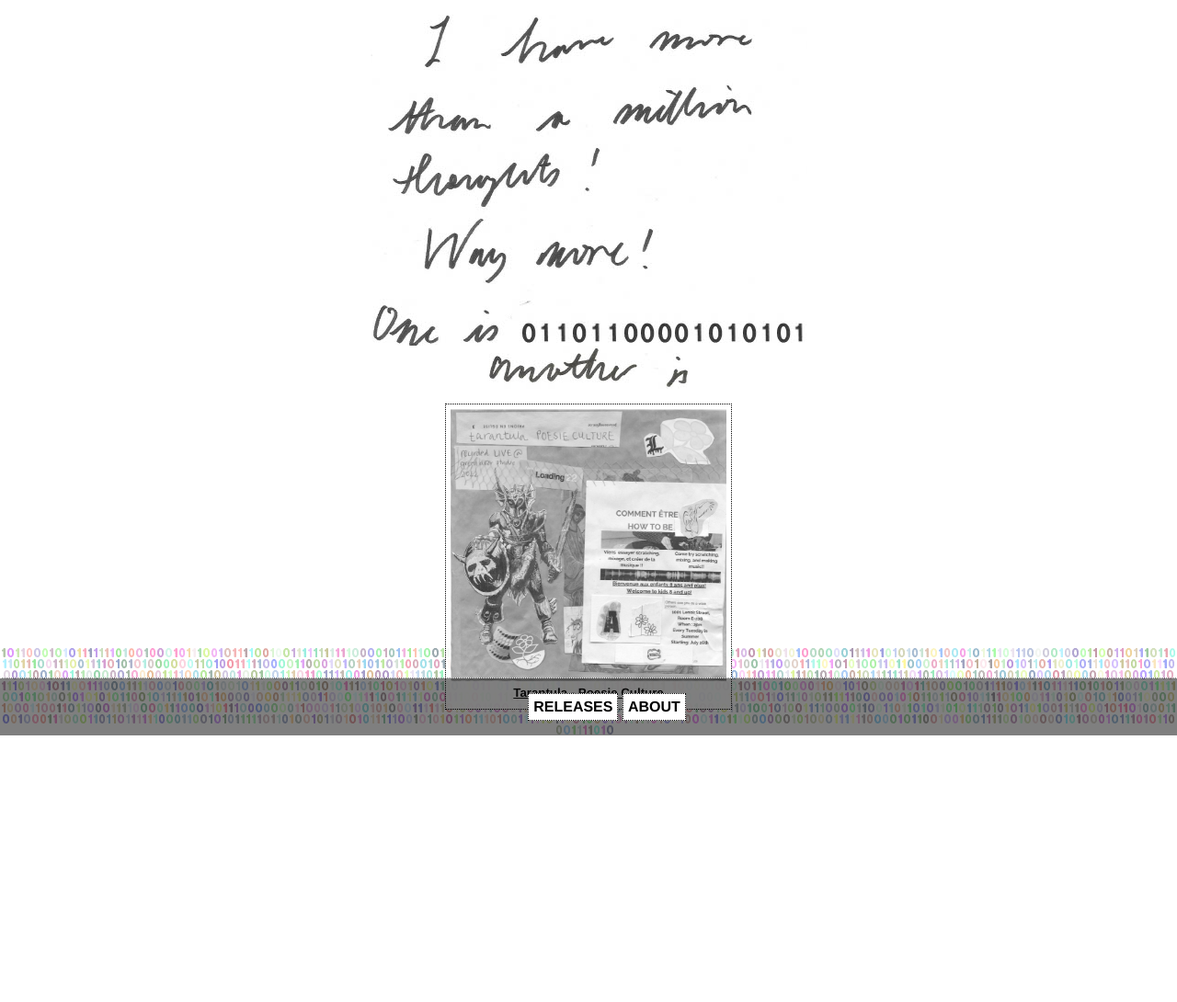
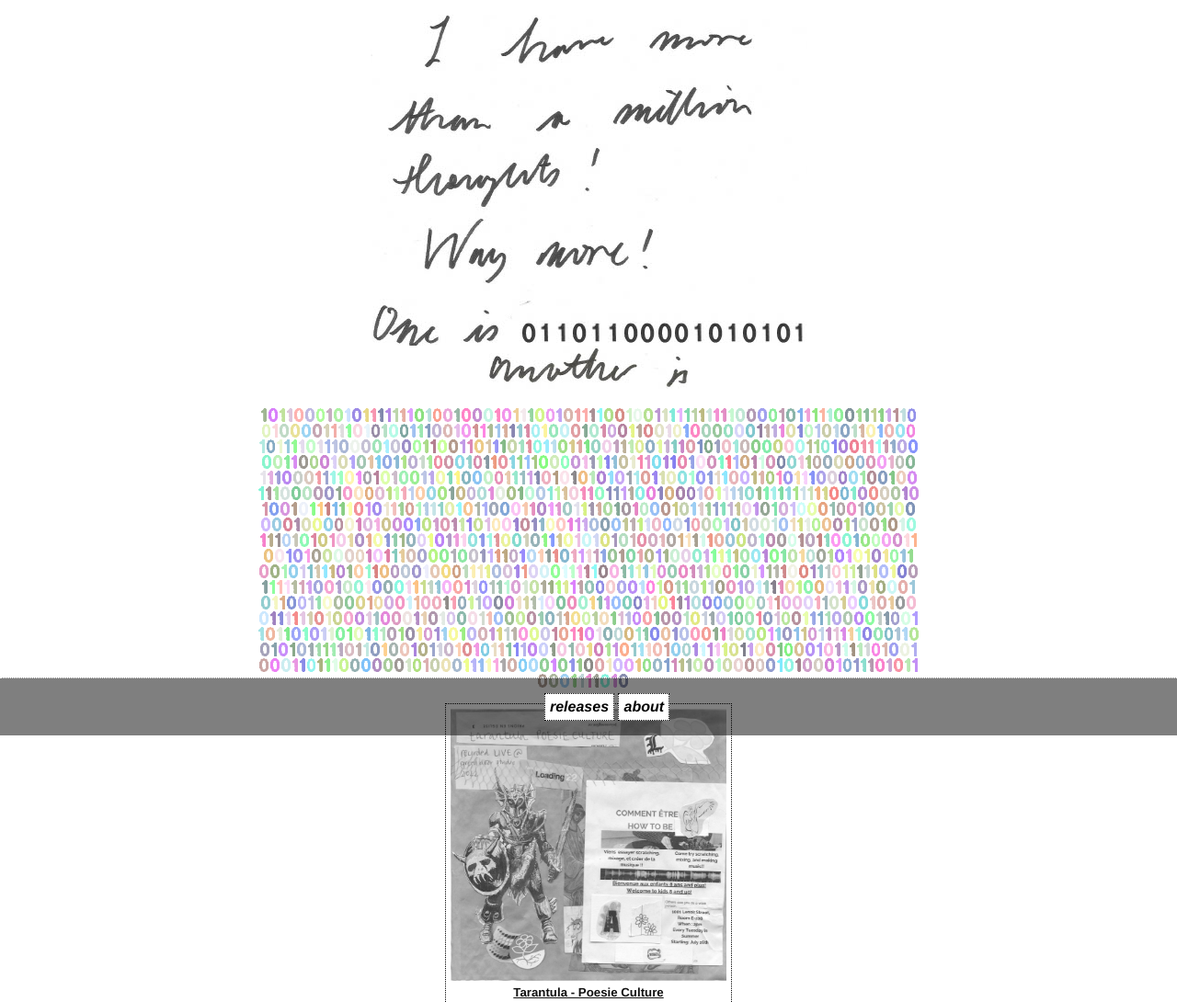
Before and after one commit to jessmcmorrow/onemillion, a plain HTML site: page index.html in a window 1280 px wide. Shown: the top 1090 px of the page at 92% size. Before the commit the page ends 872 px from the top, so only its background shows below. Drawn offline with Linux system fonts and the light colour scheme; animation ran at ten frames a second.

Commit message:
made the binary thing not a background

```diff
--- a/index.html
+++ b/index.html
@@ -27,8 +27,8 @@
     <br/>
             <img src='media/another-is.png'
         alt="a hand written poem saying another is"/>
-
-    <div id="infinite-idea"><img src="media/binary/1.png"></div>
+    <div id="infinite-idea-top"><img src="media/binary/2.png"></div>
+    <div id="infinite-idea-bottom"><img src="media/binary/1.png"></div>
     </figure>
 
     <section id="records">
@@ -61,11 +61,11 @@ var newImg = document.createElement('img');
 newImg.style.backgroundColor = `${randomColour()}`;
 newImg.src = "media/binary/" + Math.ceil(6 * Math.random()) + ".png";
 
-var existingImgs = [].slice.call(document.getElementById('infinite-idea').getElementsByTagName('img'));
+var existingImgs = [].slice.call(document.getElementById('infinite-idea-bottom').getElementsByTagName('img'));
 var randomImgIndex = Math.floor(existingImgs.length * Math.random());
-document.getElementById('infinite-idea').insertBefore(newImg,existingImgs[randomImgIndex])
+document.getElementById('infinite-idea-bottom').insertBefore(newImg,existingImgs[randomImgIndex])
 
-if(document.getElementById('infinite-idea').getBoundingClientRect().top <0){
+if(document.getElementById('infinite-idea-bottom').getBoundingClientRect().bottom >window.innerHeight){
     clearInterval(binaryGenerateInterval);
     setInterval(function(){
         binaryColors();
@@ -75,7 +75,7 @@ if(document.getElementById('infinite-idea').getBoundingClientRect().top <0){
 }
 
 function binaryColors(){
-    var existingImgs = [].slice.call(document.getElementById('infinite-idea').getElementsByTagName('img'));
+    var existingImgs = [].slice.call(document.getElementById('infinite-idea-bottom').getElementsByTagName('img'));
 var randomImgIndex = Math.floor(existingImgs.length * Math.random());
 existingImgs[randomImgIndex].style.backgroundColor = `${randomColour()}`;
 }
@@ -84,7 +84,7 @@ function randomColour(){
     var r = Math.random() * 255;
     var g = Math.random() * 255;
     var b = Math.random() * 255;
-    return "rgba(" + r + "," + g + "," + b + ",0.4)";
+    return "rgba(" + r + "," + g + "," + b + ",0.5)";
 }
     </script>
 
--- a/style.css
+++ b/style.css
@@ -39,8 +39,9 @@ img {max-width:100%;}
 }
 
 #main-nav .nav-item a{
-    text-transform: uppercase;
+    text-transform: lowercase;
     font-weight:bolder;
+    font-style:italic;
     color: black;
     text-decoration:none;
 }
@@ -54,11 +55,11 @@ img {max-width:100%;}
     left: 0px;
     z-index:-10
 }
-#infinite-idea img{
-    height:10px;
+#infinite-idea-bottom img{
+    height:15px;
     margin:1px;
 }
-#infinite-idea img:hover{
+#infinite-idea-bottom img:hover{
     filter:hue-rotate(90deg);
 }
 
@@ -94,7 +95,9 @@ margin:5px;
 }
 
 
-.wrapper div {display:inline-block}
+.wrapper div {
+    display:inline-block
+}
 
 div.fader {
     position:relative;
@@ -109,15 +112,17 @@ div.fader div:first-child {
     position:absolute;
     top:0;
     margin-left: auto;
-margin-right: auto;
-left: 0;
-right: 0;
-text-align: center;
+    margin-right: auto;
+    left: 0;
+    right: 0;
+    text-align: center;
     animation: fade 15s infinite;
     z-index:10;
 }
 
-div.fader img {width:100%;}
+div.fader img {
+    width:100%;
+}
 
 
 @keyframes fade {
```
